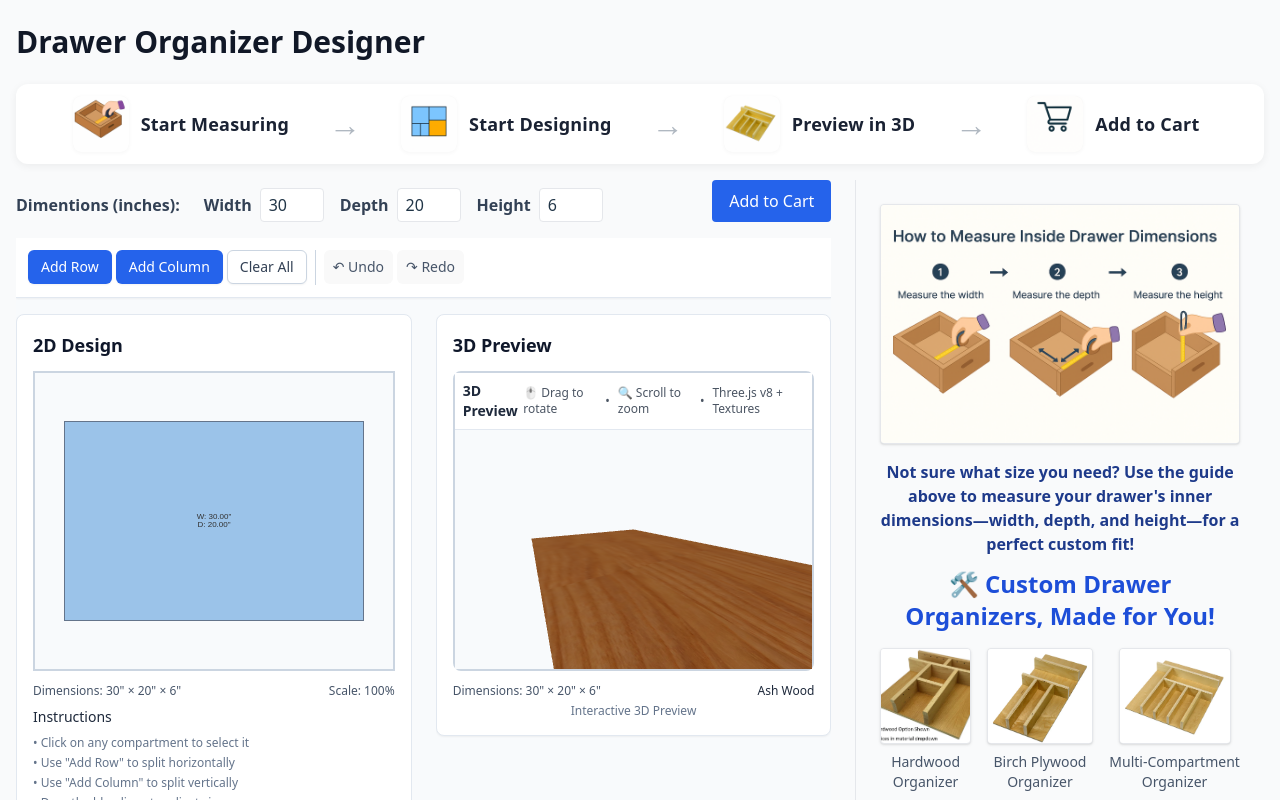
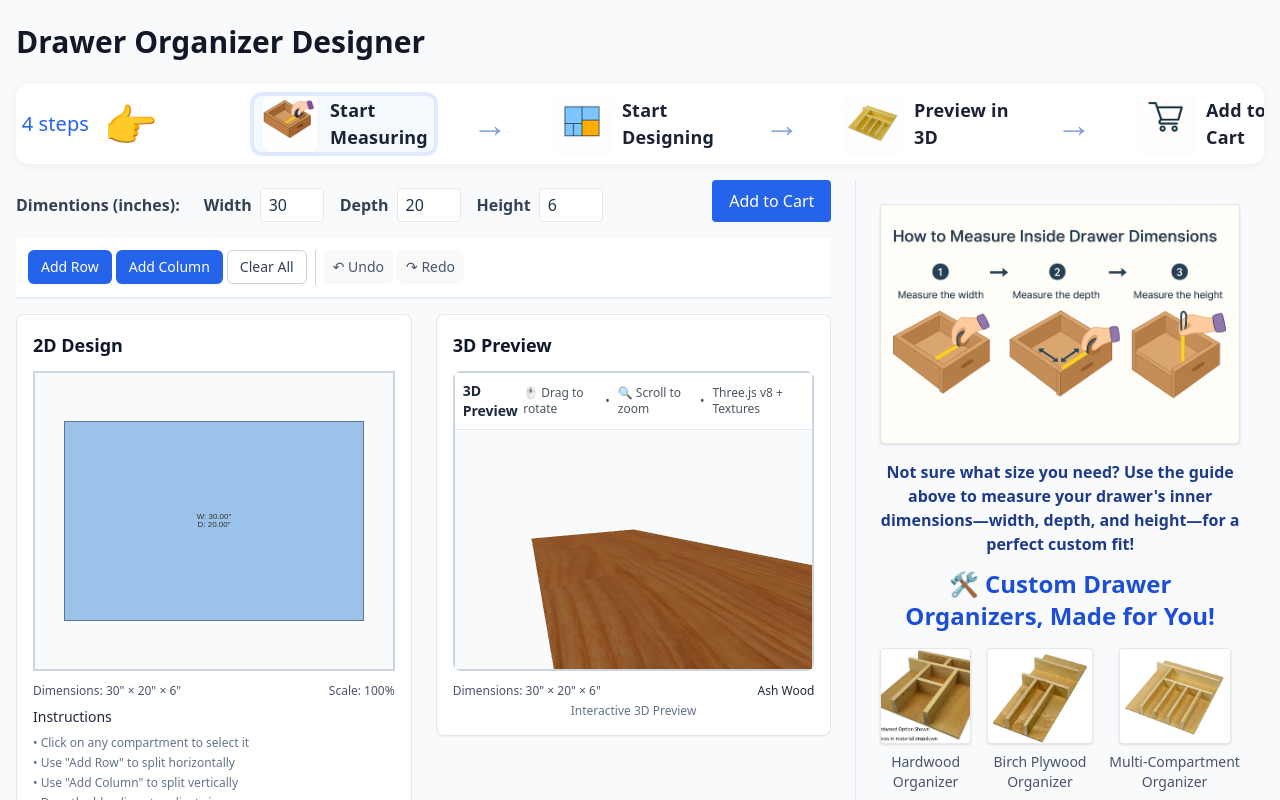
Before and after one commit to rammaradolla/drawer-organizer, a React (Vite) app in the folder client/: page / in a window 1280 px wide. Shown: the top 800 px of the page. Built offline with nearby package versions, Linux system fonts and the light colour scheme.

Commit message:
Adder header banner

```diff
--- a/client/src/components/InfoBanner.jsx
+++ b/client/src/components/InfoBanner.jsx
@@ -1,4 +1,4 @@
-import React from "react";
+import React, { useEffect, useState } from "react";
 
 const steps = [
   {
@@ -24,6 +24,15 @@ const steps = [
 ];
 
 export default function InfoBanner() {
+  const [activeStep, setActiveStep] = useState(0);
+
+  useEffect(() => {
+    const interval = setInterval(() => {
+      setActiveStep((prev) => (prev + 1) % steps.length);
+    }, 1200);
+    return () => clearInterval(interval);
+  }, []);
+
   return (
     <div
       style={{
@@ -39,16 +48,77 @@ export default function InfoBanner() {
         margin: "16px 0",
         padding: "0 24px",
         overflow: "hidden",
+        position: "relative",
       }}
     >
+      <style>
+        {`
+          .step-animate {
+            transition: box-shadow 0.4s, background 0.4s;
+          }
+          .step-active {
+            box-shadow: 0 0 0 4px #e0eaff, 0 1px 4px rgba(0,0,0,0.04);
+            background: #f5faff;
+          }
+          .arrow-animate {
+            animation: arrowPulse 1.2s infinite;
+          }
+          @keyframes arrowPulse {
+            0% { color: #b0b8c1; transform: scale(1);}
+            50% { color: #3b82f6; transform: scale(1.25);}
+            100% { color: #b0b8c1; transform: scale(1);}
+          }
+        `}
+      </style>
+      <div
+        style={{
+          display: "flex",
+          flexDirection: "column",
+          alignItems: "flex-end",
+          justifyContent: "center",
+          marginRight: 32,
+          minWidth: 220,
+        }}
+      >
+        <div
+          style={{
+            display: "flex",
+            flexDirection: "row",
+            alignItems: "center",
+            justifyContent: "flex-end",
+            marginRight: 32,
+            minWidth: 260,
+          }}
+        >
+          <span
+            style={{
+              fontWeight: 500,
+              fontSize: 20,
+              color: "#2563eb",
+              letterSpacing: 0.1,
+              textAlign: "right",
+              display: "flex",
+              alignItems: "center",
+              whiteSpace: "nowrap",
+              overflow: "hidden",
+              textOverflow: "ellipsis",
+            }}
+          >
+            Your organizer, in 4 steps <span style={{ fontSize: 44, marginLeft: 14, display: "inline-flex", alignItems: "center" }}>👉</span>
+          </span>
+        </div>
+      </div>
       {steps.map((step, idx) => (
         <React.Fragment key={step.label}>
           <div
+            className={`step-animate${activeStep === idx ? " step-active" : ""}`}
             style={{
               display: "flex",
               alignItems: "center",
               gap: 12,
               minWidth: 180,
+              borderRadius: 8,
+              padding: "0 8px",
             }}
           >
             <img
@@ -76,11 +146,12 @@ export default function InfoBanner() {
           </div>
           {idx < steps.length - 1 && (
             <span
+              className={`arrow-animate${activeStep === idx ? " arrow-animate" : ""}`}
               style={{
                 fontSize: 32,
-                color: "#b0b8c1",
                 margin: "0 8px",
                 userSelect: "none",
+                display: "inline-block",
               }}
             >
               →
```
